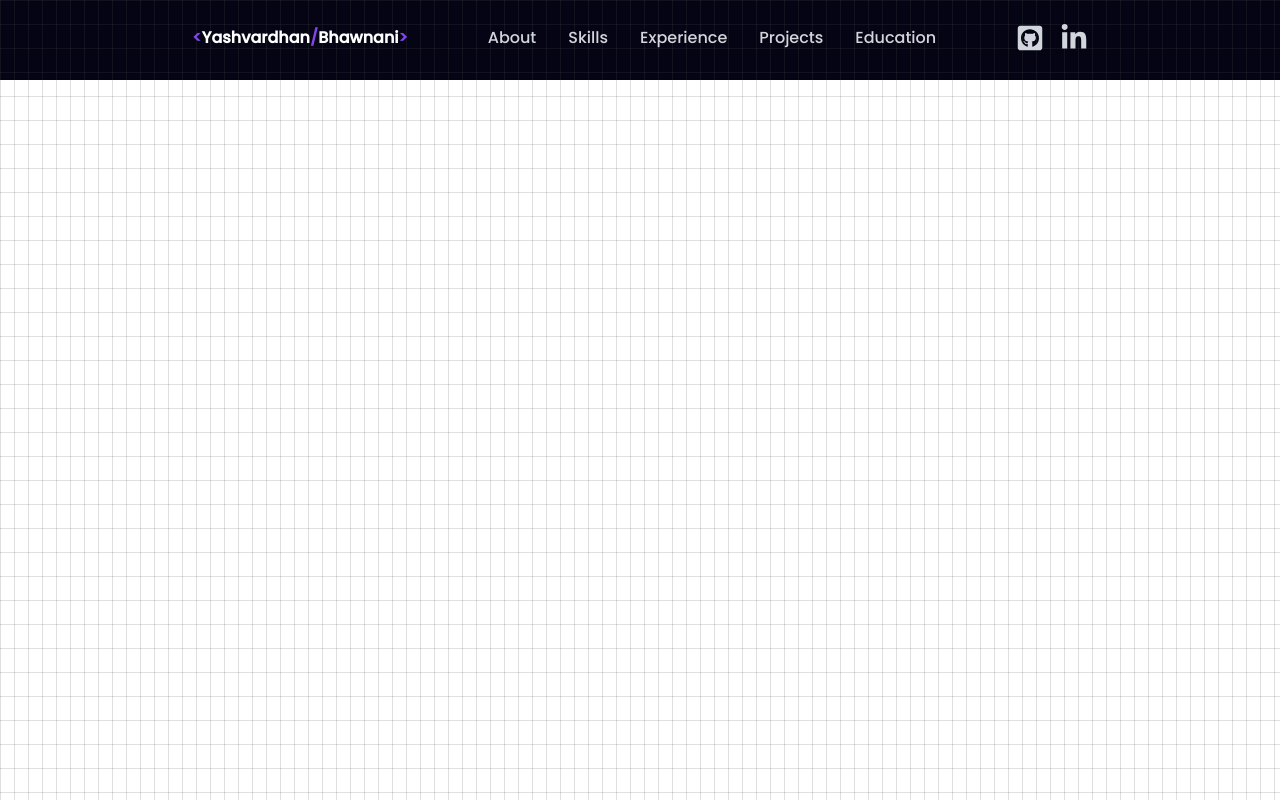
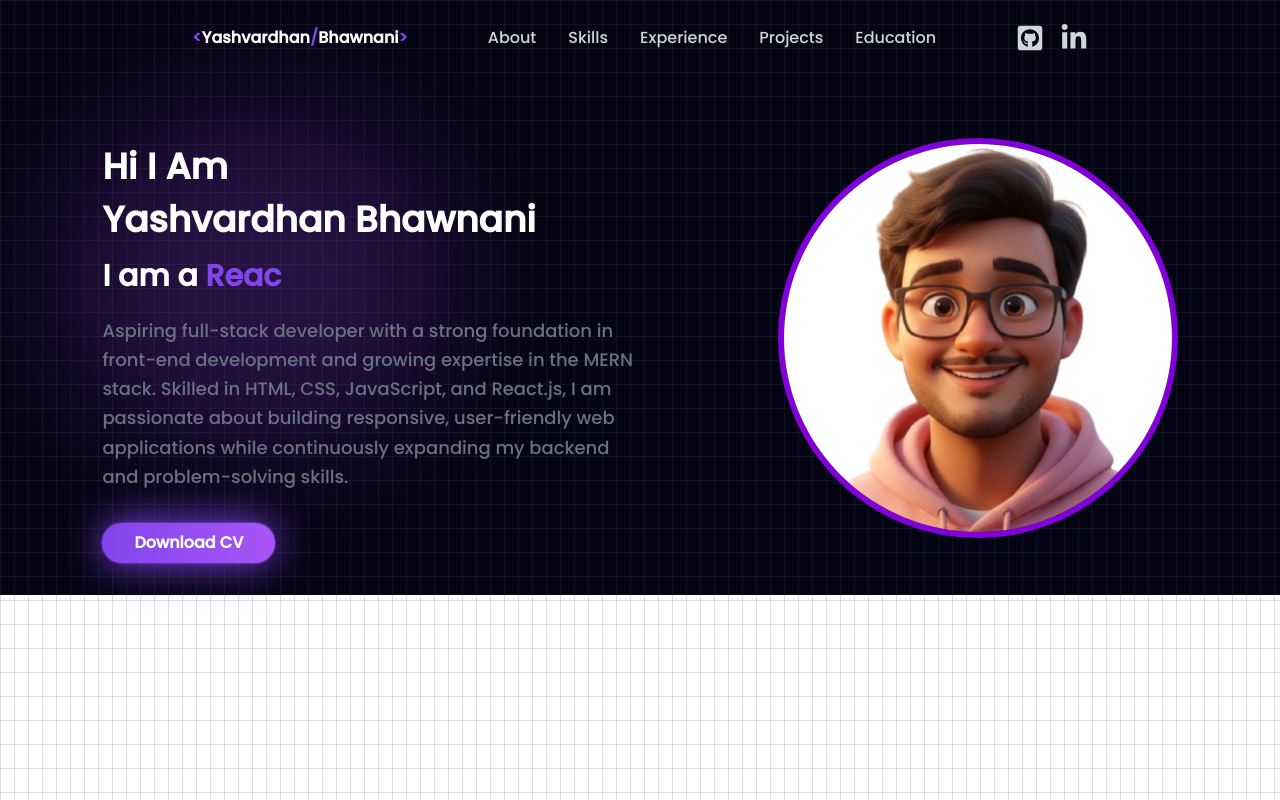
Before and after one commit to YashvardhanBhawnani/Portfolio-react, a React (Vite) app: page / in a window 1280 px wide. Built offline with nearby package versions, Linux system fonts and the light colour scheme.

Commit message:
feat: add about section

```diff
--- a/package.json
+++ b/package.json
@@ -11,9 +11,12 @@
   },
   "dependencies": {
     "@tailwindcss/vite": "^4.2.1",
+    "prop-types": "^15.8.1",
     "react": "^19.2.4",
     "react-dom": "^19.2.4",
     "react-icons": "^5.6.0",
+    "react-parallax-tilt": "^1.7.320",
+    "react-simple-typewriter": "^5.0.1",
     "tailwind-scrollbar": "^4.0.2",
     "tailwindcss": "^4.2.1"
   },
--- a/src/App.jsx
+++ b/src/App.jsx
@@ -1,13 +1,20 @@
 import { useState } from "react";
 import "./App.css";
 import Navbar from "./components/Navbar/Navbar";
+import About from "./components/About/About";
+import Blurblob from "./Blurblob";
 
 function App() {
   return (
     <div className="bg-[#050414]">
+      <Blurblob
+        position={{ top: "35%", left: "20%" }}
+        size={{ width: "30%", height: "40%" }}
+      />
       <div className="absolute inset-0 bg-[linear-gradient(to_right,#4f4f4f2e_1px,transparent_1px),linear-gradient(to_bottom,#4f4f4f2e_1px,transparent_1px)] bg-size-[14px_24px] [mask-image:radial-gradient(ellipse_60%_50%_at_50%_0%,#000_70%,transparent_100%)"></div>
-      <div className="relative pt-20">
+      <div className="relative pt-10">
         <Navbar />
+        <About />
       </div>
     </div>
   );
--- /dev/null
+++ b/src/Blurblob.jsx
@@ -0,0 +1,33 @@
+import propTypes from "prop-types";
+
+const Blurblob = ({ position, size }) => {
+  const { top, left } = position;
+  const { width, height } = size;
+
+  return (
+    <div
+      className="absolute"
+      style={{
+        top: top,
+        left: left,
+        width: width,
+        height: height,
+        transform: "translate(-50%,-50%)",
+      }}
+    >
+      <div className="w-full h-full bg-purple-500 rounded-full opacity-20 blur-3xl animate-blob"></div>
+    </div>
+  );
+};
+
+Blurblob.propTypes = {
+  position: propTypes.shape({
+    top: propTypes.string,
+    left: propTypes.string,
+  }),
+  size: propTypes.shape({
+    width: propTypes.string,
+    height: propTypes.string,
+  }),
+};
+export default Blurblob;
--- /dev/null
+++ b/src/components/About/About.jsx
@@ -0,0 +1,84 @@
+import { Typewriter, Cursor } from "react-simple-typewriter";
+import Tilt from "react-parallax-tilt";
+import profileImg from "../../images/yash_img_hero.png";
+const About = () => {
+  return (
+    <section
+      id="about"
+      className="py-4 px-[7vw] md:px-[8vw] font-sans mt-10 md:mt-24 lg:mt-22 "
+    >
+      <div className="flex flex-col-reverse md:flex-row justify-between items-center">
+        {/* Left Side */}
+        <div className="md:w-1/2 text-center md:text-left mt-4 md:mt-0">
+          {/* Greeting */}
+          <h1 className="text-2xl sm:text-3xl md:text-4xl font-bold text-white mb-2 leading-tight">
+            Hi I Am
+          </h1>
+          <h2 className="text-2xl sm:text-4xl md:text-4xl font-bold text-white mb-4 leading-tight">
+            Yashvardhan Bhawnani
+          </h2>
+          {/* Skills Heading With typing effect */}
+          <h3 className="text-xl sm:text-2xl md:text-3xl font-semibold mb-4 text-[#8245ec] leading-tight">
+            <span className="text-white">I am a </span>
+            <Typewriter
+              words={[
+                "Frontend Developer",
+                "React.js Developer",
+                "Software Developer",
+                "Coder",
+              ]}
+              loop={0}
+              cursor
+              cursorStyle="|"
+              cursorColor="#8245ec"
+              typeSpeed={150}
+              deleteSpeed={55}
+              delaySpeed={1000}
+            />
+          </h3>
+          {/* About Me Paragraph */}
+          <p className="text-base sm:text-lg md:text-md text-gray-500 mb-8 mt-5 leading-relaxed">
+            Aspiring full-stack developer with a strong foundation in front-end
+            development and growing expertise in the MERN stack. Skilled in
+            HTML, CSS, JavaScript, and React.js, I am passionate about building
+            responsive, user-friendly web applications while continuously
+            expanding my backend and problem-solving skills.
+          </p>
+          {/* resume btn */}
+          <a
+            href="https://drive.google.com/file/d/1D3T-WtH28td29mze45wHl0Kps6YuZp7w/view?usp=drive_link"
+            target="_blank"
+            rel="noopener noreferrer"
+            className="inline-block text-white py-2 px-8  mb-4 rounded-full font-bold transition duration-300 transform hover:scale-105"
+            style={{
+              background: "linear-gradient(90deg, #8245ec, #a855f7)",
+              boxShadow: "0 0 2px #8245ec, 0 0 2px #8245ec, 0 0 40px #8245ec",
+            }}
+          >
+            Download CV
+          </a>
+        </div>
+        {/* Right side */}
+        <div className="md:w-1/2 flex justify-center md:justify-end">
+          <Tilt
+            className=" relative -mt-4 md:-mt-12 w-48 h-48 sm:w-64 sm:h-64 md:w-100 md:h-100 border-6 border-purple-700 rounded-full"
+            tiltMaxAngleX={20}
+            tiltMaxAngleY={20}
+            perspective={1000}
+            scale={1.05}
+            transitionSpeed={1000}
+            gyroscope={true}
+          >
+            <img
+              src={profileImg}
+              alt="hero-img"
+              className="w-full h-full mr-10 rounded-full object-cover object-top drop-shadow-[0_10px_20px_rgba(130,69,236,0.5) ]"
+            />
+          </Tilt>
+        </div>
+      </div>
+    </section>
+  );
+};
+
+export default About;
--- a/src/components/Navbar/Navbar.jsx
+++ b/src/components/Navbar/Navbar.jsx
@@ -1,6 +1,7 @@
 import { FiMenu, FiX } from "react-icons/fi";
 import { FaGithubSquare, FaLinkedinIn } from "react-icons/fa";
 import { useEffect, useState } from "react";
+
 const Navbar = () => {
   const [activeSec, setActiveSec] = useState("");
   const [isOpen, setIsOpen] = useState(false);
--- a/src/index.css
+++ b/src/index.css
@@ -1,9 +1,24 @@
-@import url('https://fonts.googleapis.com/css2?family=Poppins:wght@500&display=swap');
+@import url("https://fonts.googleapis.com/css2?family=Poppins:wght@500&display=swap");
 @import "tailwindcss";
 @plugin "tailwind-scrollbar";
 
 @theme {
   --font-sans: "Poppins", sans-serif;
+  --animation-blob: blob 10s infinite;
+  @keyframes blob {
+    0% {
+      transform: scale(1);
+    }
+    33% {
+      transform: scale(1.2);
+    }
+    66% {
+      transform: scale(0.8);
+    }
+    100% {
+      transform: scale(1);
+    }
+  }
 }
 html {
   scroll-behavior: smooth;
```
Also changed, not shown: src/images/yash_img_hero.png (added), 1 other file (tests, documents, lock files or other folders).
